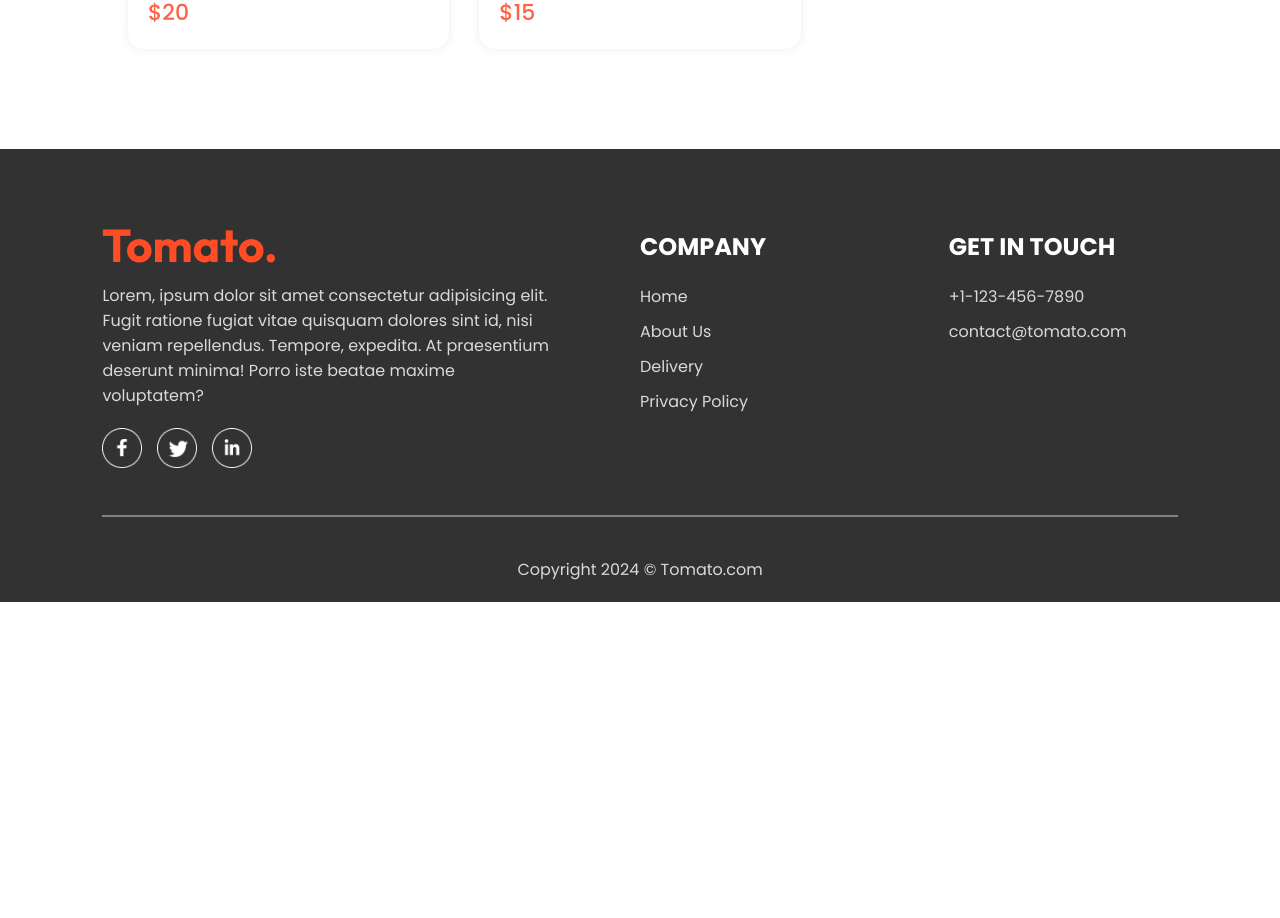
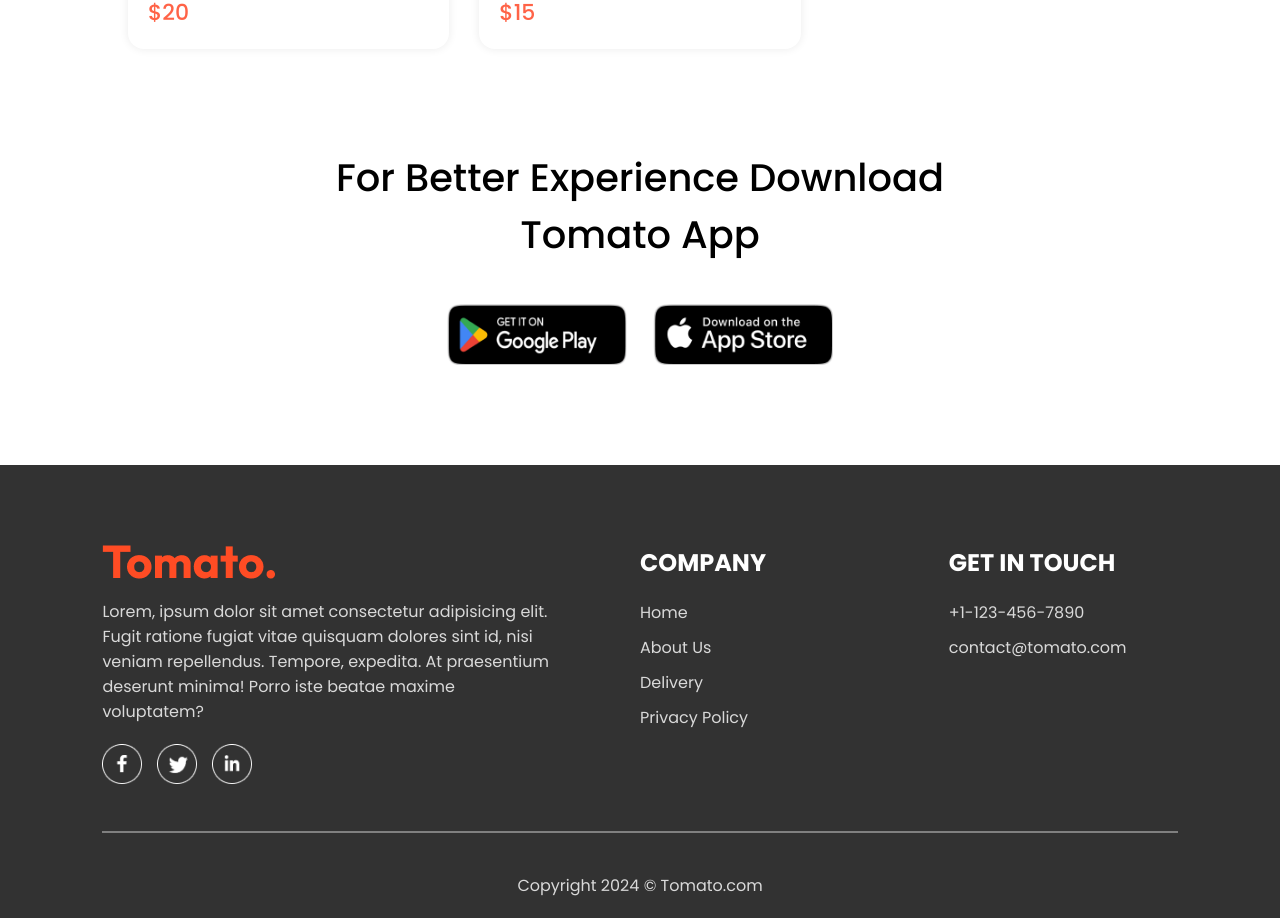
Before and after one commit to danidudileka/Food-Delivery-App-React-JS, a React (Vite) app: page / in a window 1280 px wide. Shown: the part 6490-7408 px from the top of the page. Before the commit the page ends 7092 px from the top, so only its background shows below. Built offline with nearby package versions, Linux system fonts and the light colour scheme.

Commit message:
App Download Component

```diff
--- /dev/null
+++ b/src/components/AppDownload.jsx/AppDownload.css
@@ -0,0 +1,25 @@
+.app-download {
+  margin: auto auto;
+  margin-top: 100px;
+  font-size: max(3vw, 20px);
+  text-align: center;
+  font-weight: 500;
+}
+
+.app-download-platforms {
+  display: flex;
+  justify-content: center;
+  gap: max(2vw, 10px);
+  margin-top: 40px;
+}
+
+.app-download-platforms img {
+  width: max(30vw, 120px);
+  max-width: 180px;
+  transition: 0.5s;
+  cursor: pointer;
+}
+
+.app-download-platforms img:hover {
+  transform: scale(1.1);
+}
--- /dev/null
+++ b/src/components/AppDownload.jsx/AppDownload.jsx
@@ -0,0 +1,20 @@
+import React from "react";
+import "./AppDownload.css";
+import { assets } from "../../assets/assets";
+
+const AppDownload = () => {
+  return (
+    <div className="app-download" id="app-download">
+      <p>
+        For Better Experience Download <br />
+        Tomato App
+      </p>
+      <div className="app-download-platforms">
+        <img src={assets.play_store} alt="play_store" />
+        <img src={assets.app_store} alt="app_store" />
+      </div>
+    </div>
+  );
+};
+
+export default AppDownload;
--- a/src/pages/Home/Home.jsx
+++ b/src/pages/Home/Home.jsx
@@ -3,6 +3,7 @@
 import Header from "../../components/Header/Header";
 import ExploreMenu from "../../components/ExploreMenu/ExploreMenu";
 import FoodDisplay from "../../components/FoodDisplay/FoodDisplay";
+import AppDownload from "../../components/AppDownload.jsx/AppDownload";
 
 const Home = () => {
   const [category, setCategory] = useState("All");
@@ -11,7 +12,8 @@
     <div>
       <Header />
       <ExploreMenu category={category} setCategory={setCategory} />
-      <FoodDisplay category={category}/>
+      <FoodDisplay category={category} />
+      <AppDownload />
     </div>
   );
 };
```
